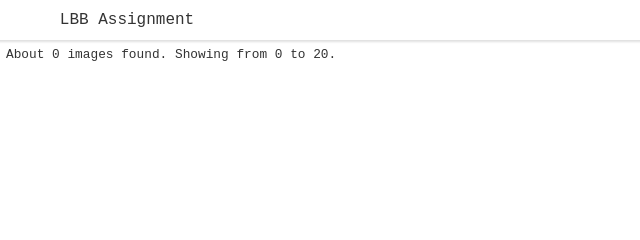
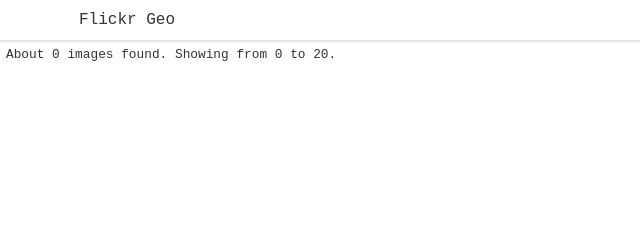
Before and after one commit to anubhav7495/Flickr-geo, a plain HTML site: page index.html in a window 1280 px wide. Shown: the top 240 px of the page, 513-1153 px from the left. Drawn offline with nearby package versions, Linux system fonts and the light colour scheme; some packages are replaced by stand-ins of ours; no server answers.

Commit message:
Changed Title

```diff
--- a/index.html
+++ b/index.html
@@ -12,7 +12,7 @@
   </head>
   <body ng-controller="appController as app">
     <div class="header text-center">
-      LBB Assignment
+      Flickr Geo
     </div><!-- .header -->
     <div class="container" ng-cloak>
       <div class="map">
```
Also changed, not shown: dist/css/app.css (+1 -1 lines).
